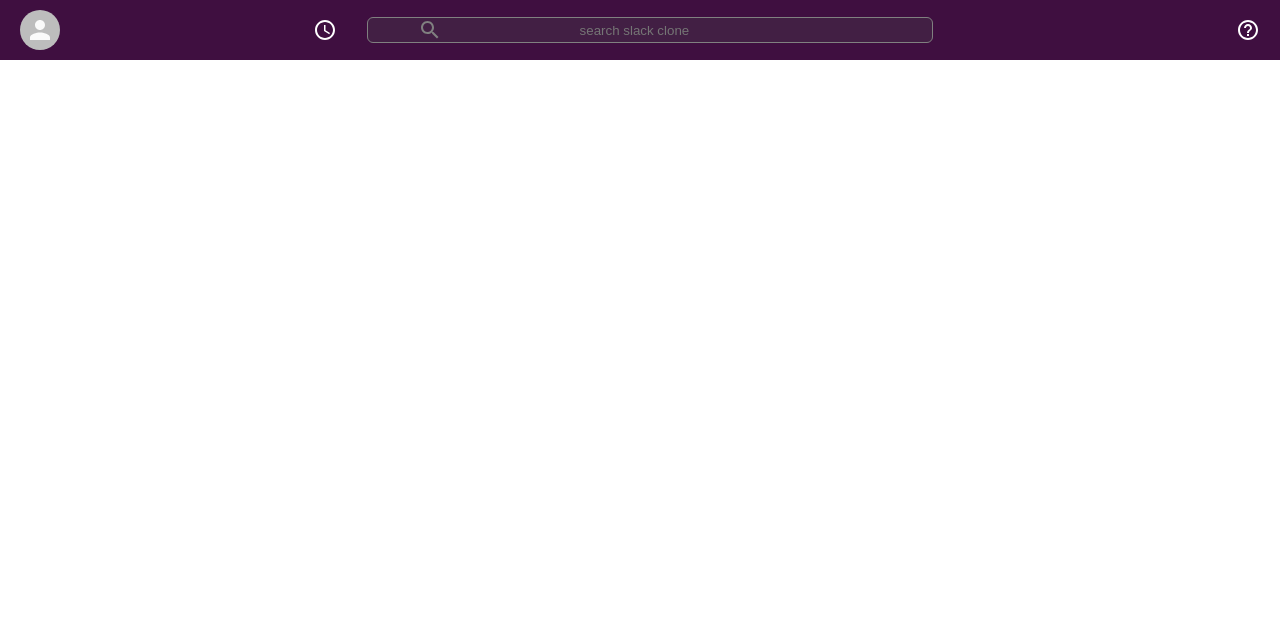
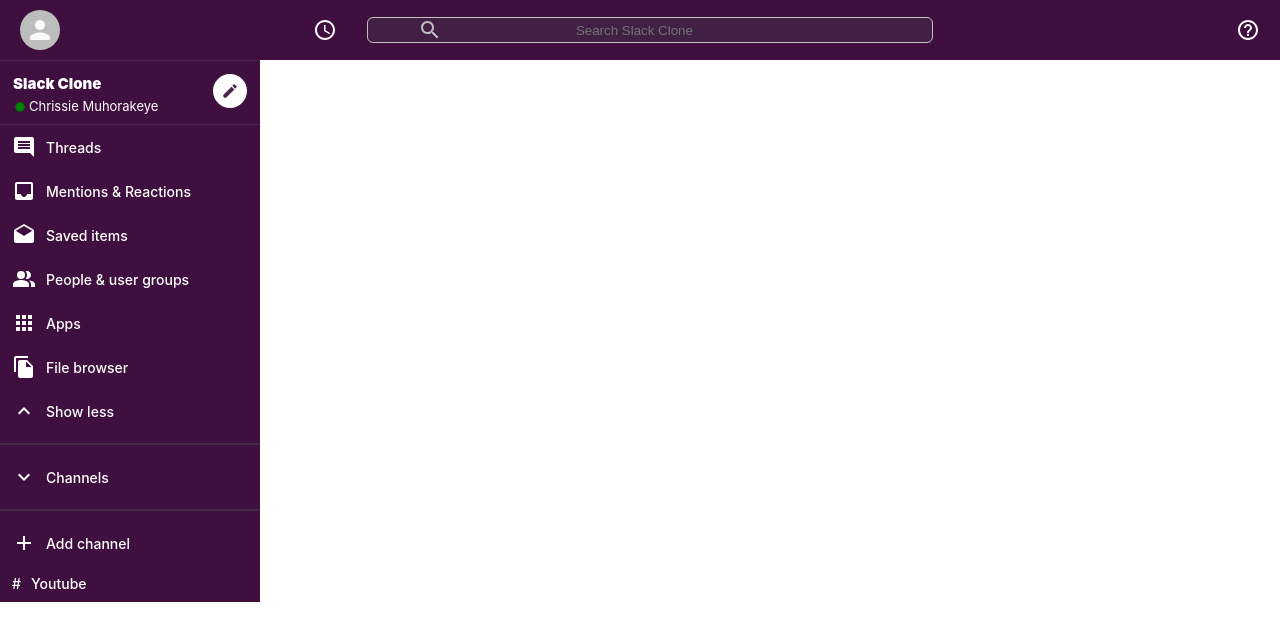
Before and after one commit to chrissiemhrk/slack-clone, a React (Create React App) app: page / in a window 1280 px wide. Shown: the top 640 px of the page. Built offline with nearby package versions, Linux system fonts and the light colour scheme.

Commit message:
connect to firebase db

```diff
--- a/package.json
+++ b/package.json
@@ -8,6 +8,7 @@
     "@testing-library/jest-dom": "^5.11.4",
     "@testing-library/react": "^11.1.0",
     "@testing-library/user-event": "^12.1.10",
+    "firebase": "^8.9.0",
     "react": "^17.0.2",
     "react-dom": "^17.0.2",
     "react-scripts": "4.0.3",
--- a/src/App.jsx
+++ b/src/App.jsx
@@ -1,10 +1,14 @@
 import "./App.css";
 import Header from "./components/Header/Header";
+import Sidebar from "./components/Sidebar/Sidebar";
 
 function App() {
   return (
     <div className="App">
       <Header />
+      <main className="app__body">
+        <Sidebar />
+      </main>
     </div>
   );
 }
--- a/src/components/Header/Header.css
+++ b/src/components/Header/Header.css
@@ -25,9 +25,9 @@
   text-align: center;
   display: flex;
   padding: 0px 50px;
-  color: #808080;
+  color: #c0c0c0;
   border-radius: 6px;
-  border: 1px solid #808080;
+  border: 1px solid #c0c0c0;
 }
 
 .header__search > input {
@@ -35,7 +35,8 @@
   border: none;
   text-align: center;
   min-width: 30vw;
-  color: #808080;
+  color: #fff;
+  text-transform: capitalize;
 }
 
 .header__right {
--- a/src/components/Header/Header.jsx
+++ b/src/components/Header/Header.jsx
@@ -5,7 +5,7 @@ import { AccessTime, HelpOutline, Search } from "@material-ui/icons";
 
 function Header() {
   return (
-    <div className="header">
+    <header className="header">
       <div className="header__left">
         <Avatar className="header__avatar" alt="{user?.displayName}" src="" />
         <AccessTime />
@@ -17,7 +17,7 @@ function Header() {
       <div className="header__right">
         <HelpOutline />
       </div>
-    </div>
+    </header>
   );
 }
 
```
Also changed, not shown: src/firebase.js (added, +18 -0 lines), 1 other file (tests, documents, lock files or other folders).
